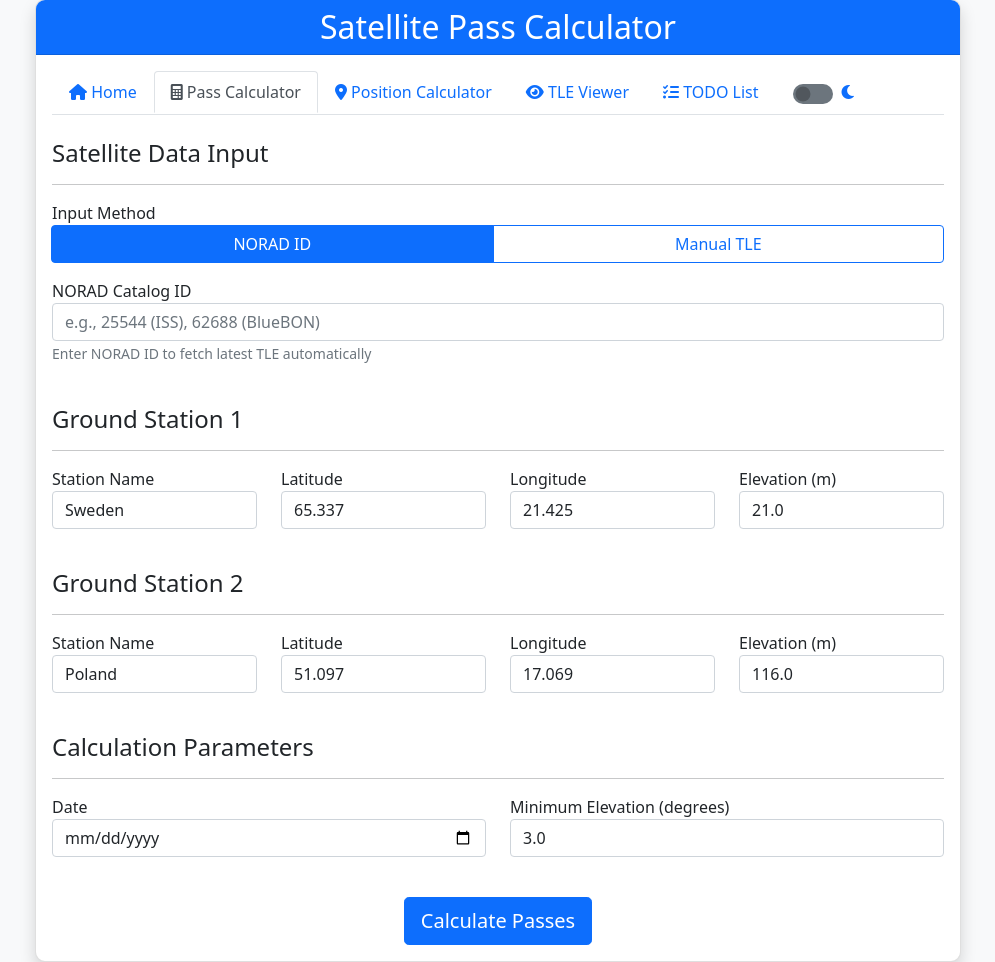
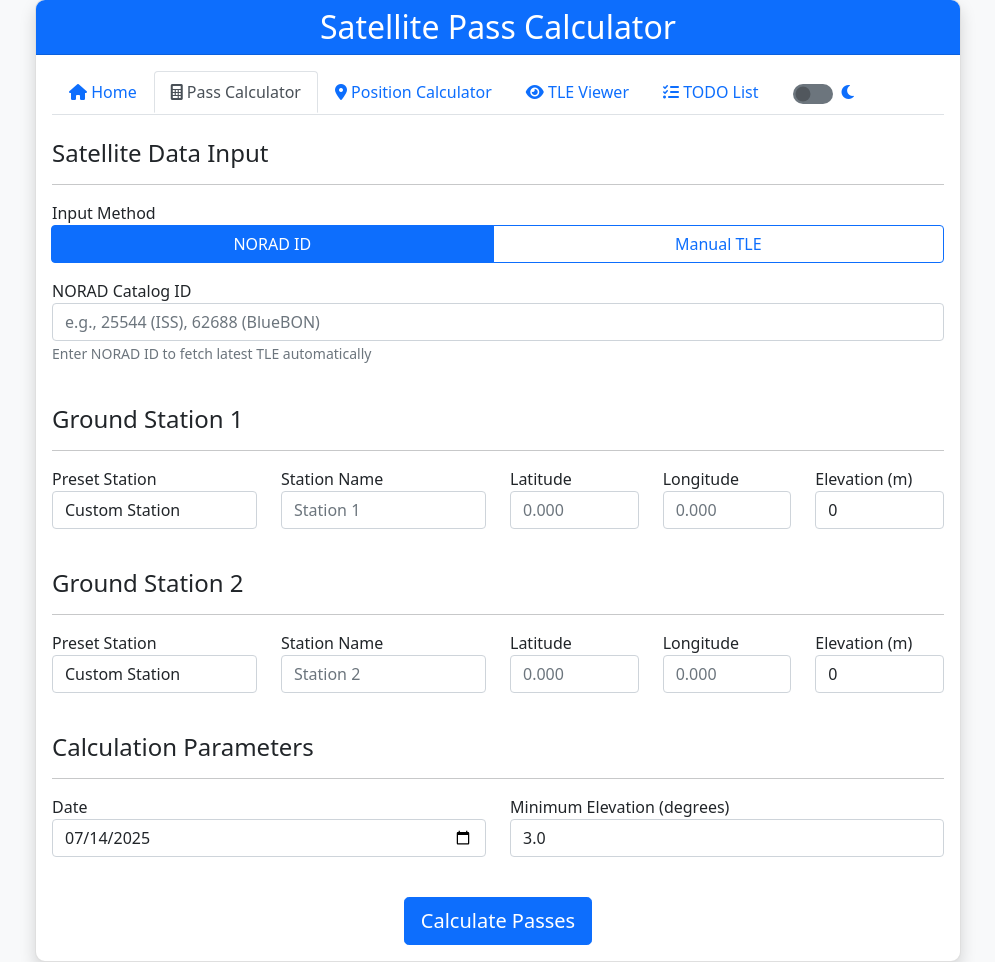
Before and after one commit to Kyrtap1309/satellite_operator_toolbox, a Flask app: page /satellite_passes in a window 1280 px wide. Shown: the part 49-1011 px from the top of the page, without its empty margins (142-1137 px from the left). Run offline with Flask 3, Linux system fonts and the light colour scheme; parts of the project's set-up code (start-up, migrations or seed data) failed here and were passed over.

Commit message:
Add more gs defaults

```diff
--- a/app.py
+++ b/app.py
@@ -70,7 +70,7 @@ def register_main_routes(app: Flask, config: Config) -> None:
     @log_route_access()
     @handle_route_errors("index")
     def index() -> str:
-        """Homepage."""
+        """Main page with tool selection."""
         return render_template("index.html")
 
     @app.route("/satellite_passes")
@@ -78,20 +78,18 @@ def register_main_routes(app: Flask, config: Config) -> None:
     @handle_route_errors("satellite_passes")
     def satellite_passes() -> str:
         """Render the satellite passes calculator page."""
+        now = datetime.now()
+        default_date = now.strftime("%Y-%m-%d")
+
         return render_template(
             "satellite_passes/index.html",
             tle_name=config.SATELLITE_NAME,
             tle_line1=config.SATELLITE_TLE_LINE1,
             tle_line2=config.SATELLITE_TLE_LINE2,
-            gs1_name=config.STATION1_NAME,
-            gs1_lat=config.STATION1_LAT,
-            gs1_lon=config.STATION1_LON,
-            gs1_elev=config.STATION1_ELEV,
-            gs2_name=config.STATION2_NAME,
-            gs2_lat=config.STATION2_LAT,
-            gs2_lon=config.STATION2_LON,
-            gs2_elev=config.STATION2_ELEV,
+            norad_id="",
+            default_date=default_date,
             min_el=config.MIN_ELEVATION,
+            default_ground_stations=config.DEFAULT_GROUND_STATIONS,
         )
 
 
@@ -112,18 +110,22 @@ def register_satellite_routes(app: Flask, config: Config, satellite_service: Sat
         # Parse form data
         form_data = request.form
 
+        # Use default values from first two ground stations if not provided
+        default_gs1 = config.DEFAULT_GROUND_STATIONS[0]
+        default_gs2 = config.DEFAULT_GROUND_STATIONS[1]
+
         gs1 = GroundStation(
-            name=form_data.get("gs1_name", config.STATION1_NAME),
-            latitude=float(form_data.get("gs1_lat", config.STATION1_LAT)),
-            longitude=float(form_data.get("gs1_lon", config.STATION1_LON)),
-            elevation=float(form_data.get("gs1_elev", config.STATION1_ELEV)),
+            name=form_data.get("gs1_name", default_gs1["name"]),
+            latitude=float(form_data.get("gs1_lat", default_gs1["latitude"])),
+            longitude=float(form_data.get("gs1_lon", default_gs1["longitude"])),
+            elevation=float(form_data.get("gs1_elev", default_gs1["elevation"])),
         )
 
         gs2 = GroundStation(
-            name=form_data.get("gs2_name", config.STATION2_NAME),
-            latitude=float(form_data.get("gs2_lat", config.STATION2_LAT)),
-            longitude=float(form_data.get("gs2_lon", config.STATION2_LON)),
-            elevation=float(form_data.get("gs2_elev", config.STATION2_ELEV)),
+            name=form_data.get("gs2_name", default_gs2["name"]),
+            latitude=float(form_data.get("gs2_lat", default_gs2["latitude"])),
+            longitude=float(form_data.get("gs2_lon", default_gs2["longitude"])),
+            elevation=float(form_data.get("gs2_elev", default_gs2["elevation"])),
         )
 
         min_el = float(form_data.get("min_el", config.MIN_ELEVATION))
--- a/templates/satellite_passes/index.html
+++ b/templates/satellite_passes/index.html
@@ -15,6 +15,22 @@ content %}
     </div>
     <div class="col-md-3">
       <div class="form-group mb-3">
+        <label for="gs1_preset">Preset Station</label>
+        <select class="form-control" id="gs1_preset" name="gs1_preset">
+          <option value="custom">Custom Station</option>
+          {% for gs in default_ground_stations %}
+          <option value="{{ gs.name }}"
+                  data-lat="{{ gs.latitude }}"
+                  data-lon="{{ gs.longitude }}"
+                  data-elev="{{ gs.elevation }}">
+            {{ gs.name }}
+          </option>
+          {% endfor %}
+        </select>
+      </div>
+    </div>
+    <div class="col-md-3">
+      <div class="form-group mb-3">
         <label for="gs1_name">Station Name</label>
         <input
           type="text"
@@ -27,7 +43,7 @@ content %}
         />
       </div>
     </div>
-    <div class="col-md-3">
+    <div class="col-md-2">
       <div class="form-group mb-3">
         <label for="gs1_lat">Latitude</label>
         <input
@@ -44,7 +60,7 @@ content %}
         />
       </div>
     </div>
-    <div class="col-md-3">
+    <div class="col-md-2">
       <div class="form-group mb-3">
         <label for="gs1_lon">Longitude</label>
         <input
@@ -61,7 +77,7 @@ content %}
         />
       </div>
     </div>
-    <div class="col-md-3">
+    <div class="col-md-2">
       <div class="form-group mb-3">
         <label for="gs1_elev">Elevation (m)</label>
         <input
@@ -86,6 +102,22 @@ content %}
     </div>
     <div class="col-md-3">
       <div class="form-group mb-3">
+        <label for="gs2_preset">Preset Station</label>
+        <select class="form-control" id="gs2_preset" name="gs2_preset">
+          <option value="custom">Custom Station</option>
+          {% for gs in default_ground_stations %}
+          <option value="{{ gs.name }}"
+                  data-lat="{{ gs.latitude }}"
+                  data-lon="{{ gs.longitude }}"
+                  data-elev="{{ gs.elevation }}">
+            {{ gs.name }}
+          </option>
+          {% endfor %}
+        </select>
+      </div>
+    </div>
+    <div class="col-md-3">
+      <div class="form-group mb-3">
         <label for="gs2_name">Station Name</label>
         <input
           type="text"
@@ -98,7 +130,7 @@ content %}
         />
       </div>
     </div>
-    <div class="col-md-3">
+    <div class="col-md-2">
       <div class="form-group mb-3">
         <label for="gs2_lat">Latitude</label>
         <input
@@ -115,7 +147,7 @@ content %}
         />
       </div>
     </div>
-    <div class="col-md-3">
+    <div class="col-md-2">
       <div class="form-group mb-3">
         <label for="gs2_lon">Longitude</label>
         <input
@@ -132,7 +164,7 @@ content %}
         />
       </div>
     </div>
-    <div class="col-md-3">
+    <div class="col-md-2">
       <div class="form-group mb-3">
         <label for="gs2_elev">Elevation (m)</label>
         <input
@@ -196,4 +228,44 @@ content %}
 
 {% block scripts %}
 <script src="{{ url_for('static', filename='js/shared/satellite_input_handler.js') }}"></script>
-{% endblock %} {% endblock %}
+<script>
+// Ground Station Preset Handler
+document.addEventListener('DOMContentLoaded', function() {
+    // Initialize satellite input handler
+    const satelliteHandler = new SatelliteInputHandler();
+    satelliteHandler.init();
+
+    // Ground station preset handlers
+    function setupGroundStationPreset(presetId, nameId, latId, lonId, elevId) {
+        const preset = document.getElementById(presetId);
+        const name = document.getElementById(nameId);
+        const lat = document.getElementById(latId);
+        const lon = document.getElementById(lonId);
+        const elev = document.getElementById(elevId);
+
+        preset.addEventListener('change', function() {
+            const selectedOption = this.options[this.selectedIndex];
+
+            if (this.value === 'custom') {
+                // Clear fields for custom input
+                name.value = '';
+                lat.value = '';
+                lon.value = '';
+                elev.value = '';
+            } else {
+                // Fill fields with preset data
+                name.value = this.value;
+                lat.value = selectedOption.dataset.lat;
+                lon.value = selectedOption.dataset.lon;
+                elev.value = selectedOption.dataset.elev;
+            }
+        });
+    }
+
+    // Setup both ground station presets
+    setupGroundStationPreset('gs1_preset', 'gs1_name', 'gs1_lat', 'gs1_lon', 'gs1_elev');
+    setupGroundStationPreset('gs2_preset', 'gs2_name', 'gs2_lat', 'gs2_lon', 'gs2_elev');
+});
+</script>
+{% endblock %}
+{% endblock %}
```
Also changed, not shown: config.py (+25 -10 lines).
